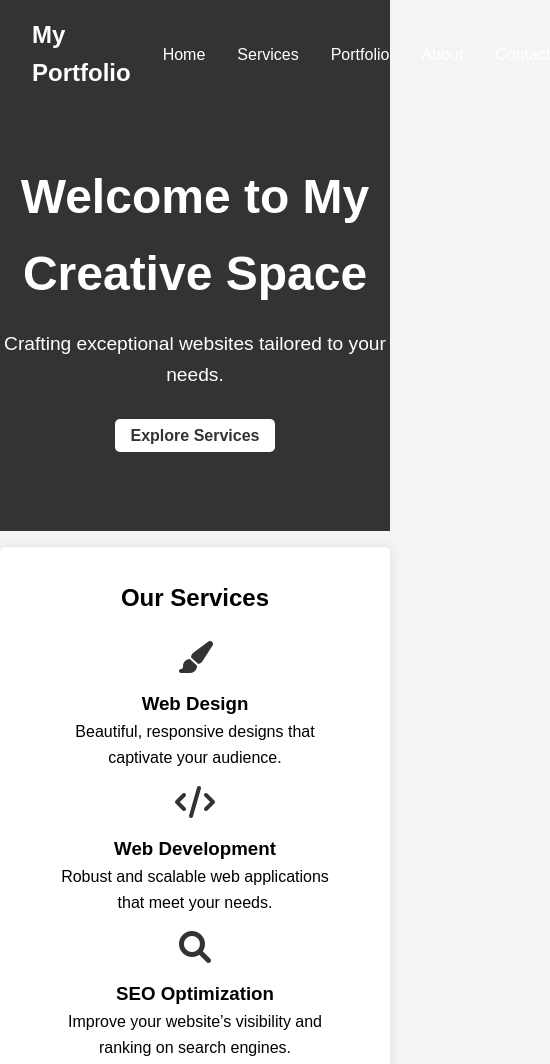
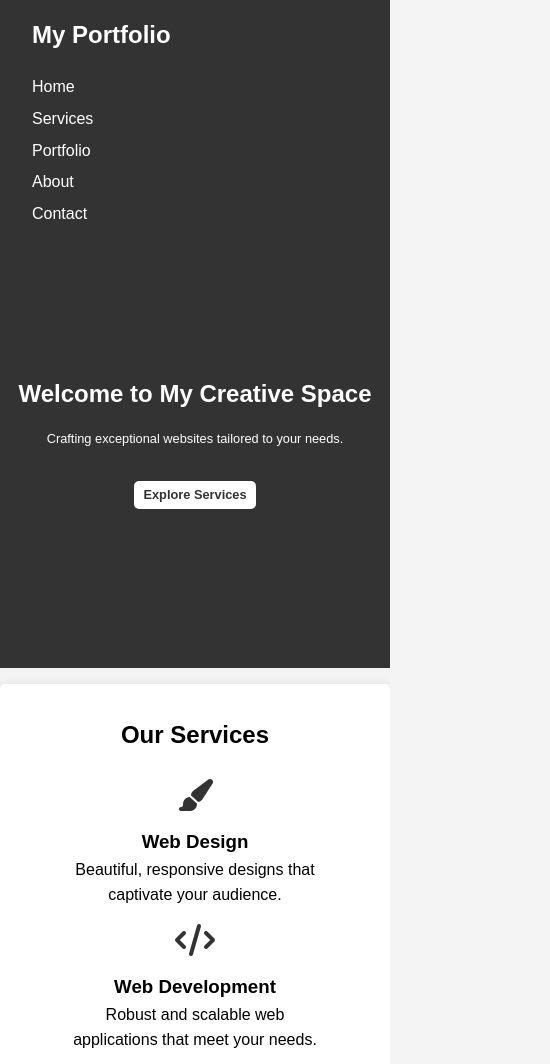
Before and after one commit to HaseebAli250/my-portfolio, a plain HTML site: page docs/index.html in a window 390 px wide. Shown: the top 1064 px of the page, 550 px wide, since content can reach past the window. Drawn offline with Linux system fonts and the light colour scheme.

Commit message:
Update style.css

```diff
--- a/docs/style.css
+++ b/docs/style.css
@@ -181,3 +181,96 @@ footer .socials a {
     font-size: 1.5rem;
     text-decoration: none;
 }
+
+/* Media Queries */
+@media (max-width: 1200px) {
+    .container {
+        padding: 0 2rem;
+    }
+}
+
+@media (max-width: 992px) {
+    nav {
+        flex-direction: column;
+        align-items: flex-start;
+    }
+
+    nav .menu {
+        margin-top: 1rem;
+        justify-content: flex-start;
+        width: 100%;
+    }
+
+    nav .menu ul {
+        flex-direction: column;
+        width: 100%;
+    }
+
+    nav .menu ul li {
+        margin: 0.5rem 0;
+    }
+
+    .hero-content h1 {
+        font-size: 2.5rem;
+    }
+
+    .hero-content p {
+        font-size: 1rem;
+    }
+
+    .portfolio-item {
+        width: 100%;
+        max-width: 300px;
+    }
+
+    .portfolio {
+        flex-direction: column;
+        align-items: center;
+    }
+}
+
+@media (max-width: 768px) {
+    .hero-content h1 {
+        font-size: 2rem;
+    }
+
+    .hero-content p {
+        font-size: 0.9rem;
+    }
+
+    .btn {
+        padding: 0.5rem 0.8rem;
+        font-size: 0.9rem;
+    }
+
+    form textarea {
+        height: 120px;
+    }
+
+    footer .socials {
+        margin-top: 0.5rem;
+    }
+
+    footer .socials a {
+        font-size: 1.2rem;
+    }
+}
+
+@media (max-width: 576px) {
+    nav .menu ul li {
+        margin: 0.2rem 0;
+    }
+
+    .hero-content h1 {
+        font-size: 1.5rem;
+    }
+
+    .hero-content p {
+        font-size: 0.8rem;
+    }
+
+    .btn {
+        padding: 0.4rem 0.6rem;
+        font-size: 0.8rem;
+    }
+}
```
